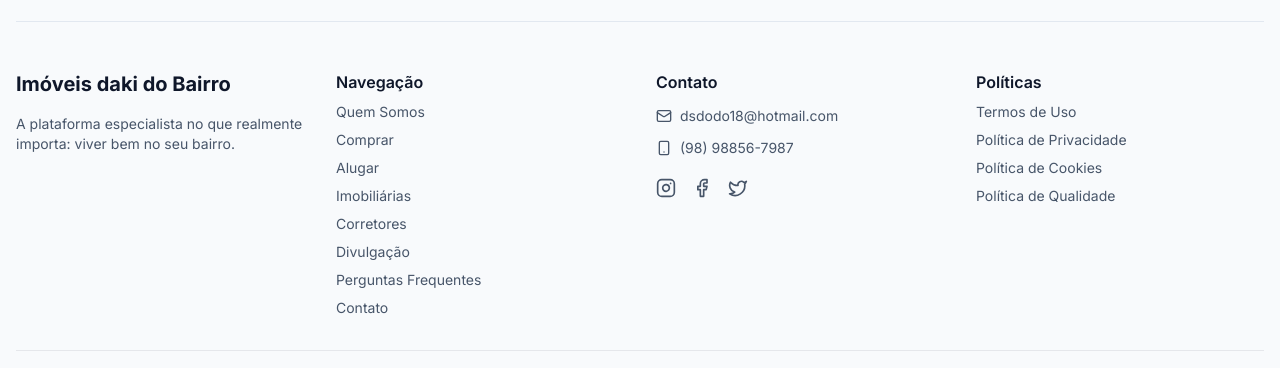
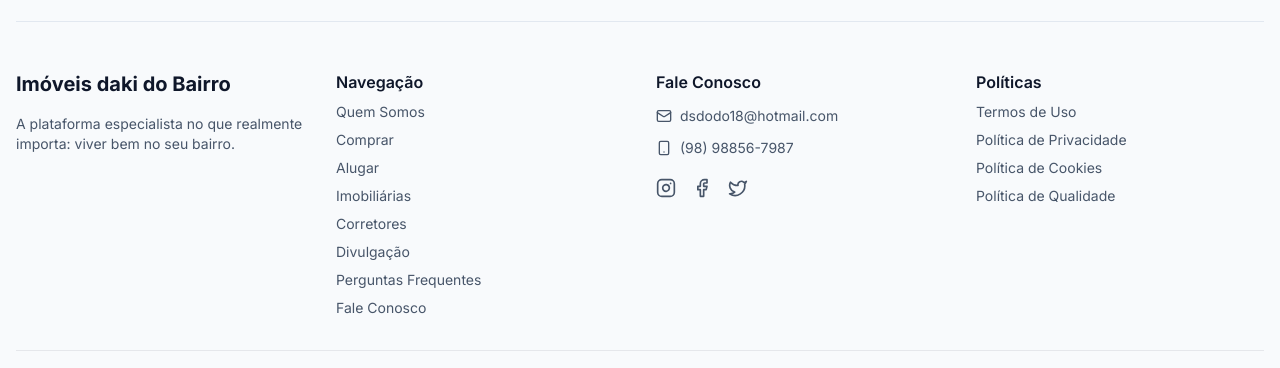
Before and after one commit to Dodo110371/imoveis-daki-do-bairro, a Next.js app: page / in a window 1280 px wide. Shown: the part 3035-3403 px from the top of the page. Built offline with nearby package versions, Linux system fonts and the light colour scheme; no server answers; the database is empty.

Commit message:
refactor: Altera 'Contato' para 'Fale Conosco' no Header e Footer

```diff
--- a/components/Footer.tsx
+++ b/components/Footer.tsx
@@ -35,11 +35,11 @@ export function Footer() {
             <Link href="/corretores" className="text-sm text-slate-600 hover:text-slate-900">Corretores</Link>
             <Link href="/divulgacao" className="text-sm text-slate-600 hover:text-slate-900">Divulgação</Link>
             <Link href="/faq" className="text-sm text-slate-600 hover:text-slate-900">Perguntas Frequentes</Link>
-            <Link href="/contato" className="text-sm text-slate-600 hover:text-slate-900">Contato</Link>
+            <Link href="/contato" className="text-sm text-slate-600 hover:text-slate-900">Fale Conosco</Link>
           </div>
 
           <div className="flex flex-col gap-3">
-            <h3 className="font-semibold text-slate-900">Contato</h3>
+            <h3 className="font-semibold text-slate-900">Fale Conosco</h3>
             <Link href="/contato" className="flex items-center gap-2 text-sm text-slate-600 hover:text-slate-900 transition-colors">
               <Mail className="h-4 w-4" />
               <span>{siteConfig.contact.email}</span>
--- a/components/Header.tsx
+++ b/components/Header.tsx
@@ -180,7 +180,7 @@ export function Header() {
                                 Quem Somos
                             </Link>
                             <Link href="/contato" className="flex items-center px-4 py-3 text-slate-600 hover:text-blue-600 hover:bg-blue-50 rounded-lg transition-colors" onClick={() => setIsMenuOpen(false)}>
-                                Contato
+                                Fale Conosco
                             </Link>
 
                             {isAuthenticated && (
```
